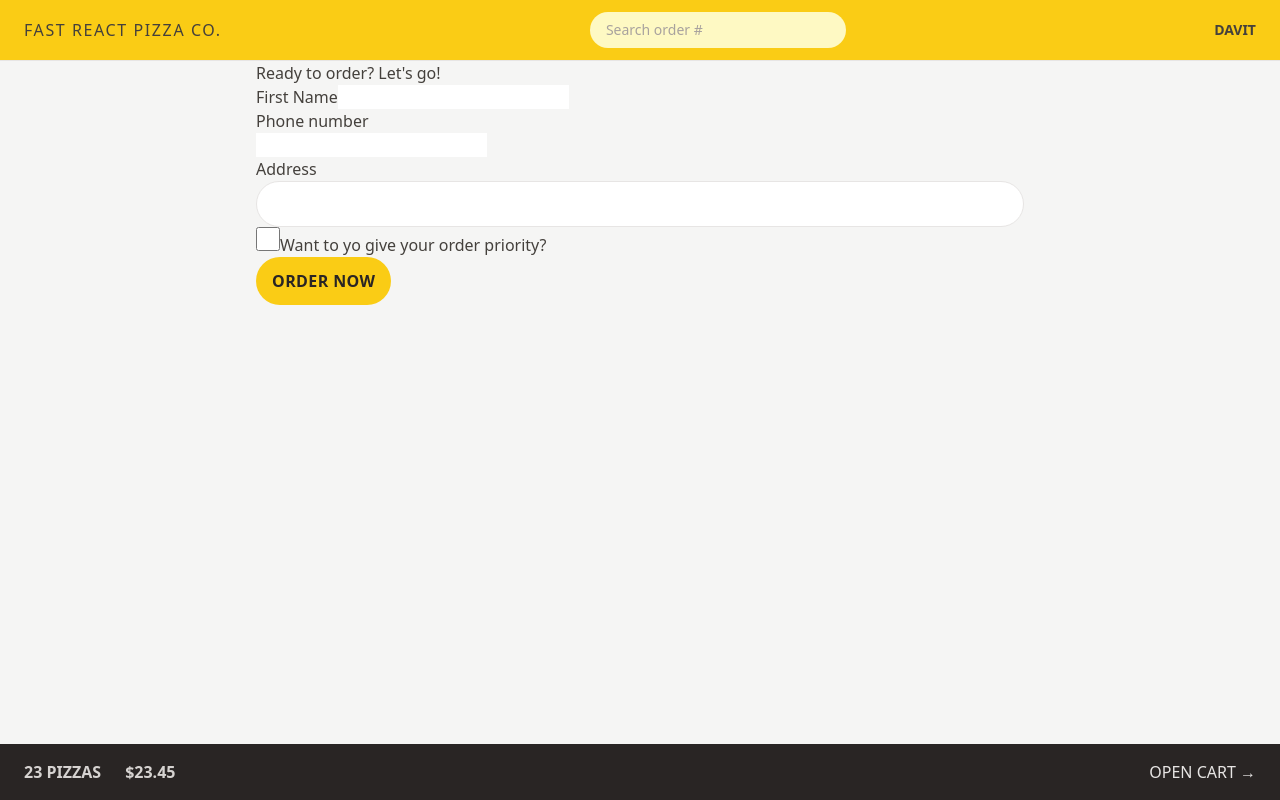
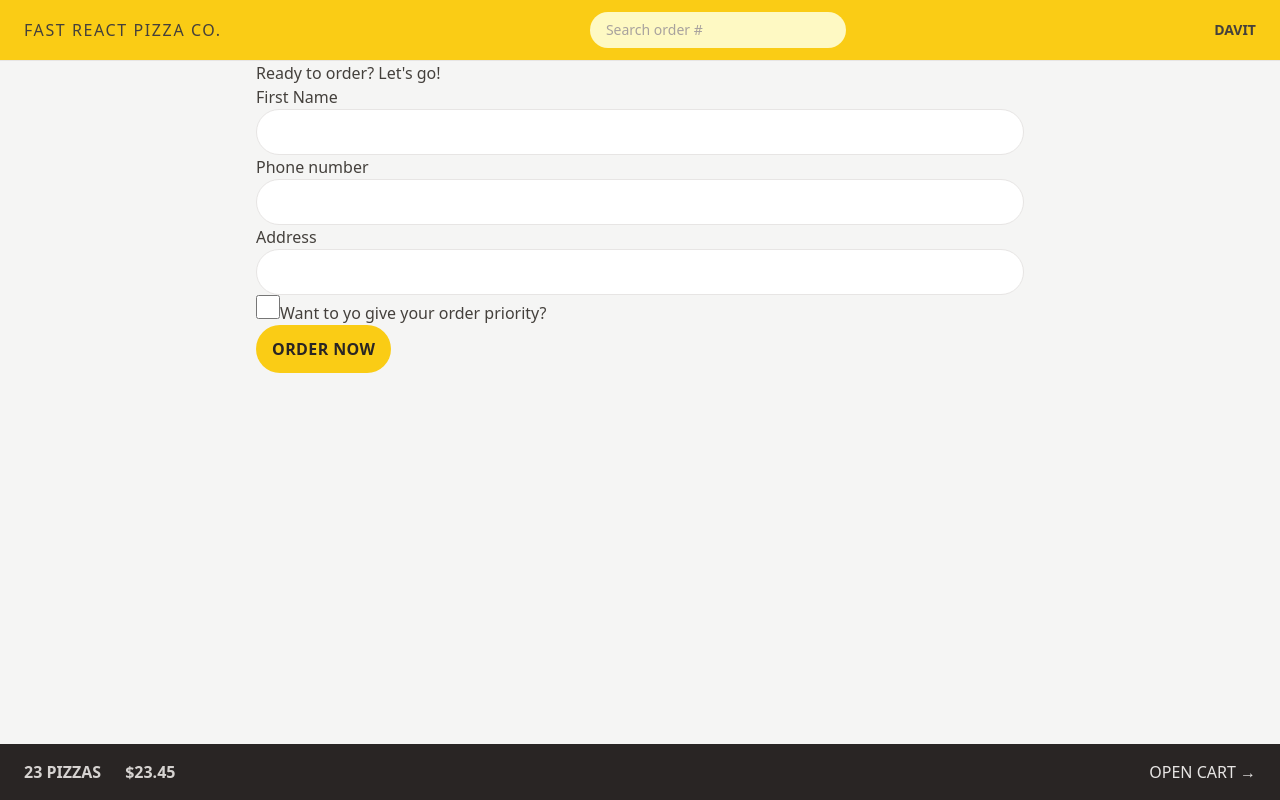
Before and after one commit to Beridze0/fast-react-pizza, a React (Vite) app: page /order/new in a window 1280 px wide. Built offline with nearby package versions, Linux system fonts and the light colour scheme.

Commit message:
reusing styles with @apply

```diff
--- a/src/features/order/CreateOrder.jsx
+++ b/src/features/order/CreateOrder.jsx
@@ -48,13 +48,13 @@
       <Form method="POST">
         <div>
           <label>First Name</label>
-          <input type="text" name="customer" required />
+          <input className="input" type="text" name="customer" required />
         </div>
 
         <div>
           <label>Phone number</label>
           <div>
-            <input type="tel" name="phone" required />
+            <input className="input" type="tel" name="phone" required />
           </div>
           {formErrors?.phone && <p>{formErrors.phone}</p>}
         </div>
@@ -62,18 +62,13 @@
         <div>
           <label>Address</label>
           <div>
-            <input
-              className="w-full rounded-full border border-stone-200 px-4 py-2 text-sm transition-all duration-300 placeholder:text-stone-400 focus:outline-none focus:ring focus:ring-yellow-400 md:px-6 md:py-3"
-              type="text"
-              name="address"
-              required
-            />
+            <input className="input" type="text" name="address" required />
           </div>
         </div>
 
         <div>
           <input
-            className="h-6 w-6 accent-yellow-400 focus:outline-none focus:ring focus:ring-yellow-400 focus:ring-offset-2"
+            className="focus:ring-offse h-6 w-6 accent-yellow-400 focus:outline-none focus:ring focus:ring-yellow-400"
             type="checkbox"
             name="priority"
             id="priority"
--- a/src/index.css
+++ b/src/index.css
@@ -2,42 +2,48 @@
 @tailwind components;
 @tailwind utilities;
 
-/*
-body {
-  font-family: system-ui, -apple-system, BlinkMacSystemFont, 'Segoe UI', Roboto,
-    Oxygen, Ubuntu, Cantarell, 'Open Sans', 'Helvetica Neue', sans-serif;
-  background-color: #f7f7f7;
-  color: #444;
+@layer components {
+  .input {
+    @apply w-full rounded-full border border-stone-200 px-4 py-2 text-sm transition-all duration-300 placeholder:text-stone-400 focus:outline-none focus:ring focus:ring-yellow-400 md:px-6 md:py-3;
+  }
 }
-
-.layout {
-  display: grid;
-  grid-template-rows: auto 1fr auto;
-  gap: 32px;
-  height: 100dvh;
-} */
 
 /* https://dev.to/afif/i-made-100-css-loaders-for-your-next-project-4eje */
 .loader {
   width: 45px;
   aspect-ratio: 0.75;
   --c: no-repeat linear-gradient(#333 0 0);
-  background: var(--c) 0% 50%, var(--c) 50% 50%, var(--c) 100% 50%;
+  background:
+    var(--c) 0% 50%,
+    var(--c) 50% 50%,
+    var(--c) 100% 50%;
   background-size: 20% 50%;
   animation: loading 1s infinite linear;
 }
 
 @keyframes loading {
   20% {
-    background-position: 0% 0%, 50% 50%, 100% 50%;
+    background-position:
+      0% 0%,
+      50% 50%,
+      100% 50%;
   }
   40% {
-    background-position: 0% 100%, 50% 0%, 100% 50%;
+    background-position:
+      0% 100%,
+      50% 0%,
+      100% 50%;
   }
   60% {
-    background-position: 0% 50%, 50% 100%, 100% 0%;
+    background-position:
+      0% 50%,
+      50% 100%,
+      100% 0%;
   }
   80% {
-    background-position: 0% 50%, 50% 50%, 100% 100%;
+    background-position:
+      0% 50%,
+      50% 50%,
+      100% 100%;
   }
 }
```
